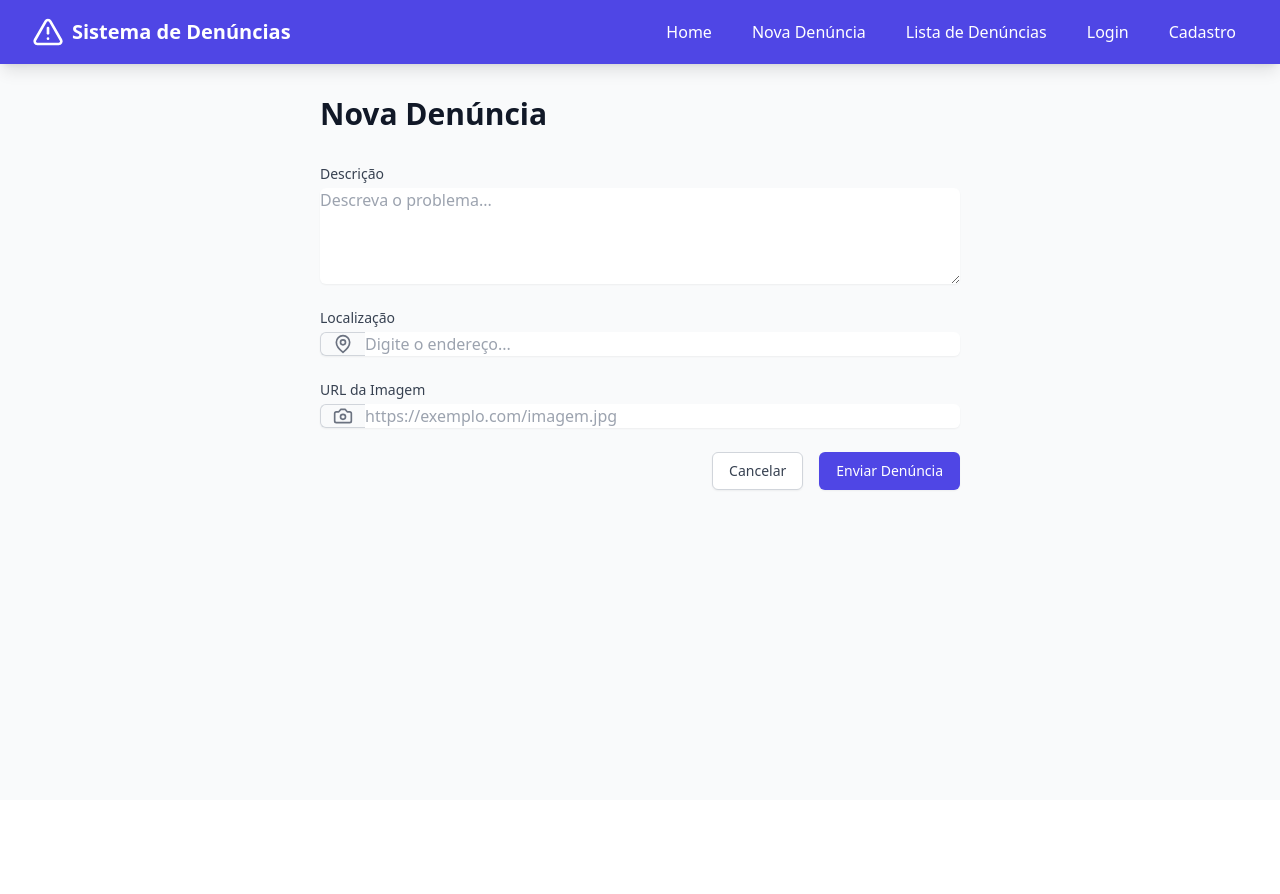
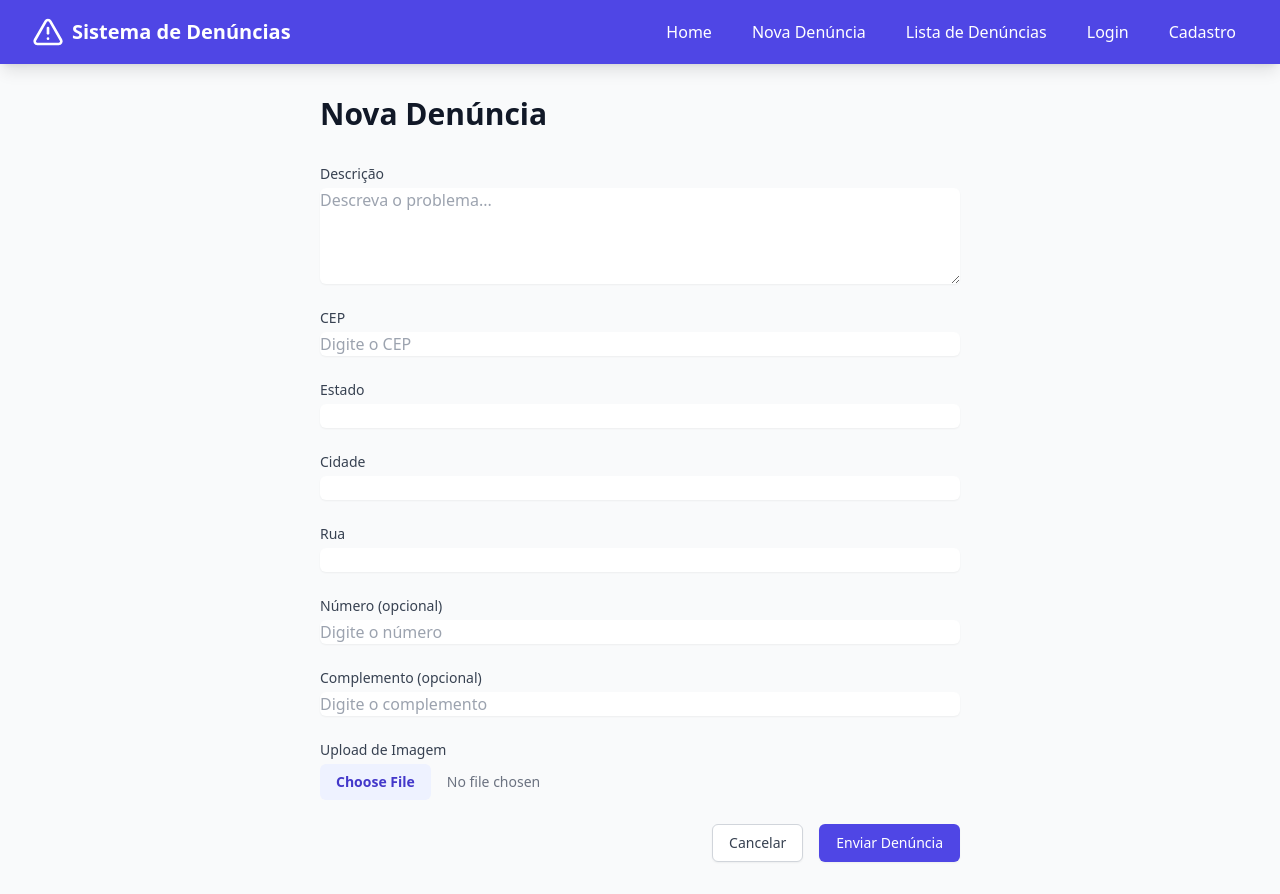
Before and after one commit to vpaesi/fala-cidadao, a React (Vite) app: page /nova-denuncia in a window 1280 px wide. Before the commit the page ends 800 px from the top, so only its background shows below. Built offline with nearby package versions, Linux system fonts and the light colour scheme.

Commit message:
fix: inserida validações para  a página de novas denúncias #7

```diff
--- a/src/pages/NovaDenuncia.tsx
+++ b/src/pages/NovaDenuncia.tsx
@@ -1,6 +1,6 @@
 import React, { useState } from 'react';
 import { useNavigate } from 'react-router-dom';
-import { Camera, MapPin, Loader2 } from 'lucide-react';
+import { Loader2 } from 'lucide-react';
 import { useDenuncias } from '../context/DenunciasContext';
 
 export const NovaDenuncia: React.FC = () => {
@@ -8,14 +8,66 @@ export const NovaDenuncia: React.FC = () => {
   const { addDenuncia, loading } = useDenuncias();
   const [formData, setFormData] = useState({
     descricao: '',
-    localizacao: '',
+    estado: '',
+    cidade: '',
+    rua: '',
+    numero: '',
+    complemento: '',
     imagemUrl: '',
   });
+  const [imagemFile, setImagemFile] = useState<File | null>(null);
+  const [cep, setCep] = useState('');
+  const [cepError, setCepError] = useState('');
+
+  const handleCepChange = async (e: React.ChangeEvent<HTMLInputElement>) => {
+    const value = e.target.value;
+    setCep(value);
+
+    if (value.length === 8) {
+      try {
+        const response = await fetch(`https://viacep.com.br/ws/${value}/json/`);
+        const data = await response.json();
+
+        if (data.erro) {
+          setCepError('CEP inválido.');
+        } else {
+          setCepError('');
+          setFormData((prev) => ({
+            ...prev,
+            estado: data.uf,
+            cidade: data.localidade,
+            rua: data.logradouro,
+          }));
+        }
+      } catch {
+        setCepError('Erro ao buscar o CEP.');
+      }
+    } else {
+      setCepError('O CEP deve ter 8 dígitos.');
+    }
+  };
+
+  const handleImageUpload = (e: React.ChangeEvent<HTMLInputElement>) => {
+    const file = e.target.files?.[0];
+    if (file) {
+      setImagemFile(file);
+    }
+  };
 
   const handleSubmit = async (e: React.FormEvent) => {
     e.preventDefault();
+
+    if (!formData.rua || !formData.estado || !formData.cidade) {
+      alert('Por favor, preencha o endereço completo.');
+      return;
+    }
+
     try {
-      await addDenuncia(formData);
+      const imagemUrl = imagemFile
+        ? URL.createObjectURL(imagemFile)
+        : 'https://via.placeholder.com/150?text=Sem+Imagem';
+
+      await addDenuncia({ ...formData, imagemUrl });
       navigate('/denuncias');
     } catch (error) {
       console.error('Erro ao enviar denúncia:', error);
@@ -44,39 +96,103 @@ export const NovaDenuncia: React.FC = () => {
         </div>
 
         <div>
-          <label htmlFor="localizacao" className="block text-sm font-medium text-gray-700">
-            Localização
+          <label htmlFor="cep" className="block text-sm font-medium text-gray-700">
+            CEP
           </label>
-          <div className="mt-1 flex rounded-md shadow-sm">
-            <span className="inline-flex items-center rounded-l-md border border-r-0 border-gray-300 bg-gray-50 px-3 text-gray-500">
-              <MapPin className="h-5 w-5" />
-            </span>
-            <input
-              type="text"
-              id="localizacao"
-              className="block w-full flex-1 rounded-none rounded-r-md border-gray-300 focus:border-indigo-500 focus:ring-indigo-500"
-              placeholder="Digite o endereço..."
-              value={formData.localizacao}
-              onChange={(e) => setFormData({ ...formData, localizacao: e.target.value })}
-            />
-          </div>
+          <input
+            type="text"
+            id="cep"
+            className="mt-1 block w-full rounded-md border-gray-300 shadow-sm focus:border-indigo-500 focus:ring-indigo-500"
+            placeholder="Digite o CEP"
+            value={cep}
+            onChange={handleCepChange}
+            maxLength={8}
+            required
+          />
+          {cepError && <p className="text-red-500 text-sm mt-1">{cepError}</p>}
+        </div>
+
+        <div>
+          <label htmlFor="estado" className="block text-sm font-medium text-gray-700">
+            Estado
+          </label>
+          <input
+            type="text"
+            id="estado"
+            className="mt-1 block w-full rounded-md border-gray-300 shadow-sm focus:border-indigo-500 focus:ring-indigo-500"
+            value={formData.estado}
+            readOnly
+            required
+          />
+        </div>
+
+        <div>
+          <label htmlFor="cidade" className="block text-sm font-medium text-gray-700">
+            Cidade
+          </label>
+          <input
+            type="text"
+            id="cidade"
+            className="mt-1 block w-full rounded-md border-gray-300 shadow-sm focus:border-indigo-500 focus:ring-indigo-500"
+            value={formData.cidade}
+            readOnly
+            required
+          />
+        </div>
+
+        <div>
+          <label htmlFor="rua" className="block text-sm font-medium text-gray-700">
+            Rua
+          </label>
+          <input
+            type="text"
+            id="rua"
+            className="mt-1 block w-full rounded-md border-gray-300 shadow-sm focus:border-indigo-500 focus:ring-indigo-500"
+            value={formData.rua}
+            readOnly
+            required
+          />
+        </div>
+
+        <div>
+          <label htmlFor="numero" className="block text-sm font-medium text-gray-700">
+            Número (opcional)
+          </label>
+          <input
+            type="text"
+            id="numero"
+            className="mt-1 block w-full rounded-md border-gray-300 shadow-sm focus:border-indigo-500 focus:ring-indigo-500"
+            placeholder="Digite o número"
+            value={formData.numero}
+            onChange={(e) => setFormData({ ...formData, numero: e.target.value })}
+          />
+        </div>
+
+        <div>
+          <label htmlFor="complemento" className="block text-sm font-medium text-gray-700">
+            Complemento (opcional)
+          </label>
+          <input
+            type="text"
+            id="complemento"
+            className="mt-1 block w-full rounded-md border-gray-300 shadow-sm focus:border-indigo-500 focus:ring-indigo-500"
+            placeholder="Digite o complemento"
+            value={formData.complemento}
+            onChange={(e) => setFormData({ ...formData, complemento: e.target.value })}
+          />
         </div>
 
         <div>
           <label htmlFor="imagemUrl" className="block text-sm font-medium text-gray-700">
-            URL da Imagem
+            Upload de Imagem
           </label>
-          <div className="mt-1 flex rounded-md shadow-sm">
-            <span className="inline-flex items-center rounded-l-md border border-r-0 border-gray-300 bg-gray-50 px-3 text-gray-500">
-              <Camera className="h-5 w-5" />
-            </span>
+          <div className="mt-1 flex items-center">
             <input
-              type="url"
+              type="file"
               id="imagemUrl"
-              className="block w-full flex-1 rounded-none rounded-r-md border-gray-300 focus:border-indigo-500 focus:ring-indigo-500"
-              placeholder="https://exemplo.com/imagem.jpg"
-              value={formData.imagemUrl}
-              onChange={(e) => setFormData({ ...formData, imagemUrl: e.target.value })}
+              accept="image/*"
+              onChange={handleImageUpload}
+              className="block w-full text-sm text-gray-500 file:mr-4 file:py-2 file:px-4 file:rounded-md file:border-0 file:text-sm file:font-semibold file:bg-indigo-50 file:text-indigo-700 hover:file:bg-indigo-100"
             />
           </div>
         </div>
```
